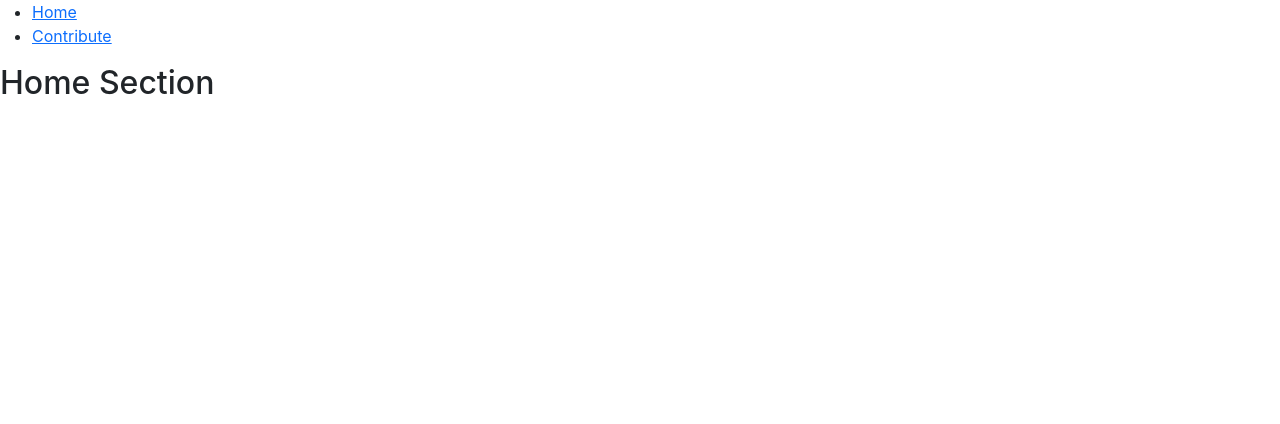
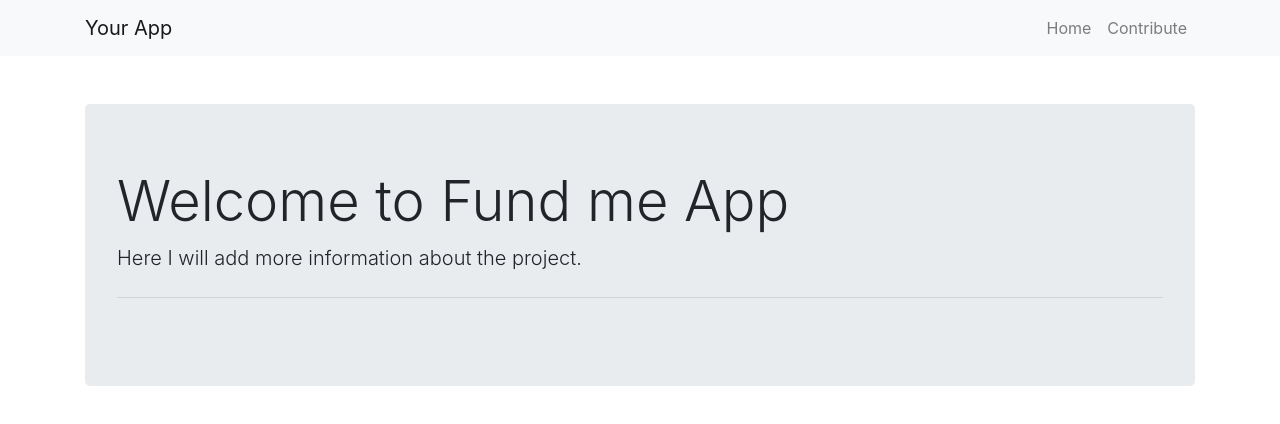
Before and after one commit to testingrelampago/scriptcrypto, a React (Create React App) app: page / in a window 1280 px wide. Shown: the top 424 px of the page. Built offline with nearby package versions, Linux system fonts and the light colour scheme.

Commit message:
fixing bootstrap in menu and site

```diff
--- a/public/index.html
+++ b/public/index.html
@@ -4,14 +4,16 @@
     <meta charset="UTF-8">
     <meta name="viewport" content="width=device-width, initial-scale=1.0">
     <title>ScriptCrypto - Fund Me DApp</title>
-    <link href="https://cdn.jsdelivr.net/npm/bootstrap@5.3.2/dist/css/bootstrap.min.css" rel="stylesheet" integrity="sha384-T3c6CoIi6uLrA9TneNEoa7RxnatzjcDSCmG1MXxSR1GAsXEV/Dwwykc2MPK8M2HN" crossorigin="anonymous">
+    <link rel="stylesheet" href="https://cdn.jsdelivr.net/npm/bootstrap@4.3.1/dist/css/bootstrap.min.css" integrity="sha384-ggOyR0iXCbMQv3Xipma34MD+dH/1fQ784/j6cY/iJTQUOhcWr7x9JvoRxT2MZw1T" crossorigin="anonymous">
+
 
 </head>
 <body>
     <div id="root"></div>
-    <script src="https://cdnjs.cloudflare.com/ajax/libs/jquery/3.7.1/jquery.min.js" integrity="sha512-v2CJ7UaYy4JwqLDIrZUI/4hqeoQieOmAZNXBeQyjo21dadnwR+8ZaIJVT8EE2iyI61OV8e6M8PP2/4hpQINQ/g==" crossorigin="anonymous" referrerpolicy="no-referrer"></script>
-    <script src="https://cdnjs.cloudflare.com/ajax/libs/popper.js/2.11.6/umd/popper.min.js" integrity="sha384-oBqDVmMz9ATKxIep9tiCxS/Z9fNfEXiDAYTujMAeBAsjFuCZSmKbSSUnQlmh/jp3" crossorigin="anonymous"></script>
-    <script src="https://cdn.jsdelivr.net/npm/bootstrap@5.1.3/dist/js/bootstrap.bundle.min.js" integrity="sha384-ka7Sk0Gln4gmtz2MlQnikT1wXgYsOg+OMhuP+IlRH9sENBO0LRn5q+8nbTov4+1p" crossorigin="anonymous"></script>
+    <script src="https://code.jquery.com/jquery-3.3.1.slim.min.js" integrity="sha384-q8i/X+965DzO0rT7abK41JStQIAqVgRVzpbzo5smXKp4YfRvH+8abtTE1Pi6jizo" crossorigin="anonymous"></script>
+    <script src="https://cdn.jsdelivr.net/npm/popper.js@1.14.7/dist/umd/popper.min.js" integrity="sha384-UO2eT0CpHqdSJQ6hJty5KVphtPhzWj9WO1clHTMGa3JDZwrnQq4sF86dIHNDz0W1" crossorigin="anonymous"></script>
+    <script src="https://cdn.jsdelivr.net/npm/bootstrap@4.3.1/dist/js/bootstrap.min.js" integrity="sha384-JjSmVgyd0p3pXB1rRibZUAYoIIy6OrQ6VrjIEaFf/nJGzIxFDsf4x0xIM+B07jRM" crossorigin="anonymous"></script>
+
 
 </body>
 </html>
--- a/src/App.js
+++ b/src/App.js
@@ -8,17 +8,38 @@
     <div className="App">
       <Router>
         {/* Navigation Menu */}
-        <nav>
-          <ul>
-            <li>
-              <Link to="/">Home</Link>
-            </li>
-            <li>
-              <Link to="/contribute">Contribute</Link>
-            </li>
-          </ul>
+        <nav className="navbar navbar-expand-lg navbar-light bg-light">
+          <div className="container">
+            <Link className="navbar-brand" to="/">
+              Your App
+            </Link>
+            <button
+              className="navbar-toggler"
+              type="button"
+              data-toggle="collapse"
+              data-target="#navbarNav"
+              aria-controls="navbarNav"
+              aria-expanded="false"
+              aria-label="Toggle navigation"
+            >
+              <span className="navbar-toggler-icon"></span>
+            </button>
+            <div className="collapse navbar-collapse" id="navbarNav">
+              <ul className="navbar-nav ml-auto">
+                <li className="nav-item">
+                  <Link className="nav-link" to="/">
+                    Home
+                  </Link>
+                </li>
+                <li className="nav-item">
+                  <Link className="nav-link" to="/contribute">
+                    Contribute
+                  </Link>
+                </li>
+              </ul>
+            </div>
+          </div>
         </nav>
-
 
         {/* Routes */}
         <Routes>
--- a/src/components/ContributionSection.js
+++ b/src/components/ContributionSection.js
@@ -77,7 +77,7 @@
   };
 
   return (
-    <div>
+    <div className="container mt-5">
       <h2>Contribution Section</h2>
       <label>
         Amount (ETH):
--- a/src/components/HomeSection.js
+++ b/src/components/HomeSection.js
@@ -2,9 +2,14 @@
 
 const HomeSection = () => {
   return (
-    <div>
-      <h2>Home Section</h2>
-      {/* Add your content for the Home section */}
+    <div className="container mt-5">
+      <div className="jumbotron">
+        <h2 className="display-4">Welcome to Fund me App</h2>
+        <p className="lead">
+          Here I will add more information about the project.
+        </p>
+        <hr className="my-4" />
+      </div>
     </div>
   );
 };
```
